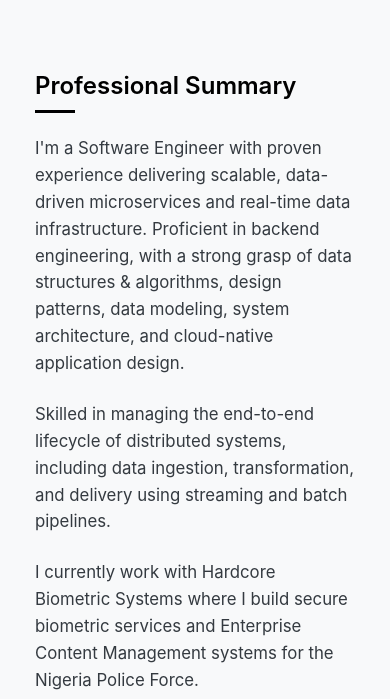
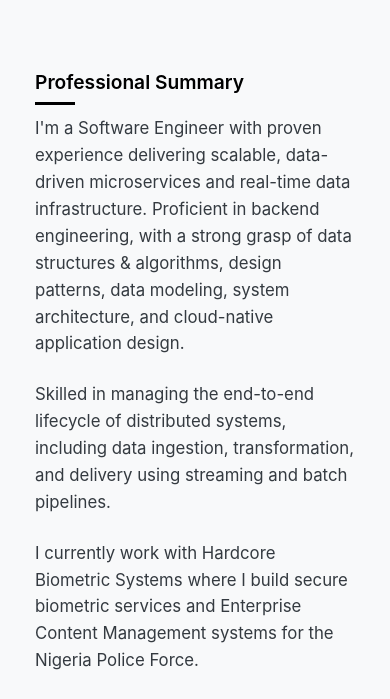
Before and after one commit to Fifetoyi/portfolio, a plain HTML site: page index.html in a window 390 px wide. Shown: the part 145-844 px from the top of the page. Drawn offline with Linux system fonts and the light colour scheme.

Commit message:
small fix

```diff
--- a/index.html
+++ b/index.html
@@ -181,6 +181,11 @@
                 display: block;
             }
 
+            .summary h2 {
+                font-size: 1.2rem;
+                margin-bottom: 18px;
+            }
+
             .social-icons {
                 flex-wrap: wrap;
                 gap: 12px;
```
